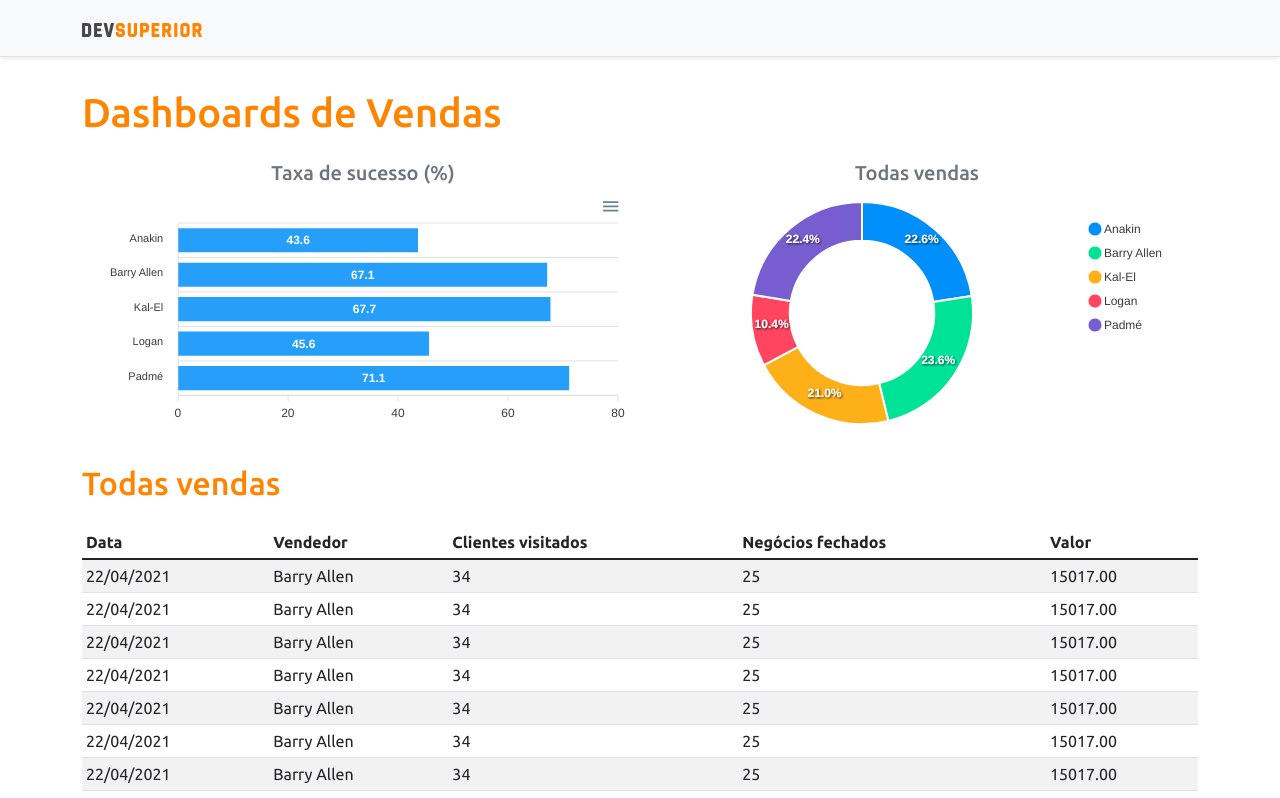
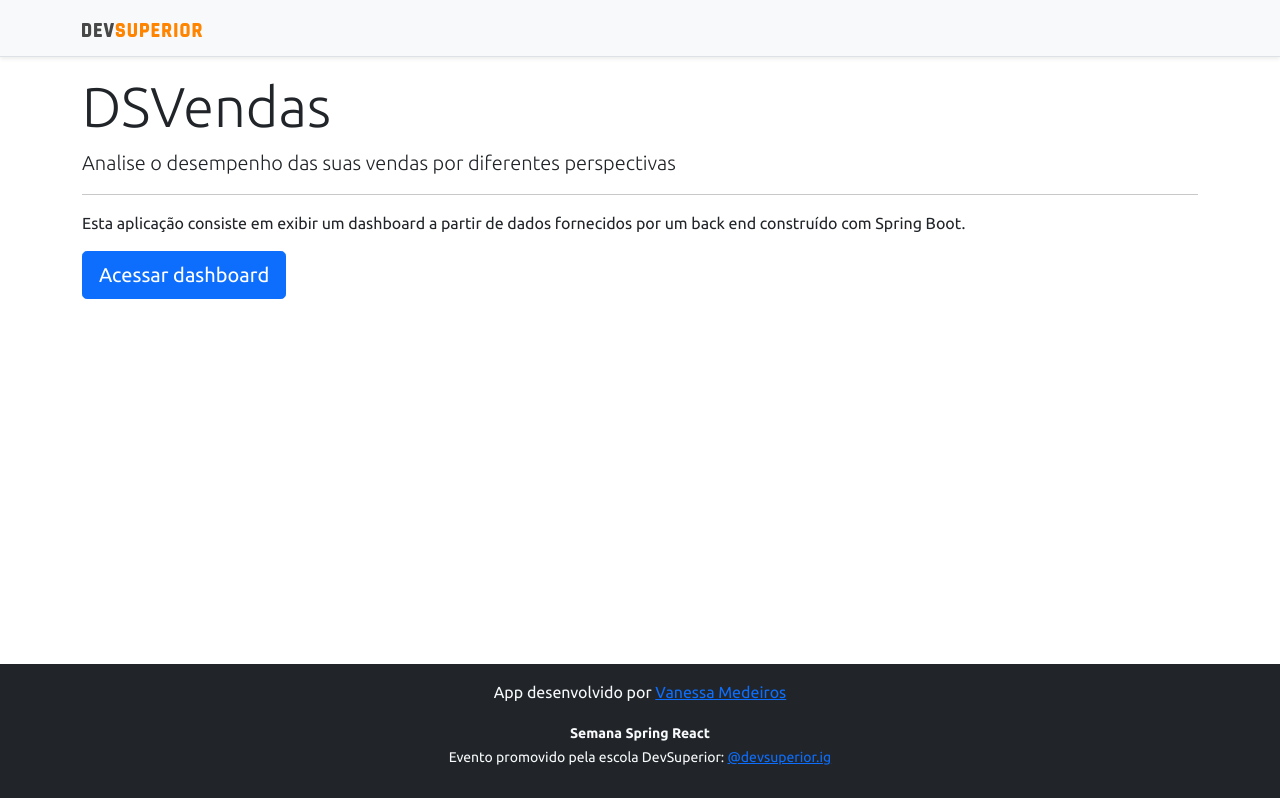
Before and after one commit to medeirosvan/projeto-sds3, a React (Create React App) app in the folder frontend/: page / in a window 1280 px wide. Shown: the top 798 px of the page. Built offline with nearby package versions, Linux system fonts and the light colour scheme.

Commit message:
First request

```diff
--- a/frontend/package.json
+++ b/frontend/package.json
@@ -12,10 +12,12 @@
     "@types/react": "^17.0.0",
     "@types/react-dom": "^17.0.0",
     "apexcharts": "^3.28.1",
+    "axios": "^0.21.4",
     "bootstrap": "^5.1.0",
     "react": "^17.0.2",
     "react-apexcharts": "^1.3.9",
     "react-dom": "^17.0.2",
+    "react-router-dom": "^5.3.0",
     "react-scripts": "4.0.3",
     "typescript": "^4.1.2",
     "web-vitals": "^1.0.1"
@@ -43,5 +45,8 @@
       "last 1 firefox version",
       "last 1 safari version"
     ]
+  },
+  "devDependencies": {
+    "@types/react-router-dom": "^5.1.8"
   }
 }
--- a/frontend/public/index.html
+++ b/frontend/public/index.html
@@ -7,7 +7,7 @@
     <meta name="theme-color" content="#000000" />
     <meta
       name="description"
-      content="Este app foi desenvolvida na Semana Spring React"
+      content="Este app foi desenvolvido na Semana Spring React"
     />
     <title>DsVendas</title>
   </head>
--- a/frontend/src/App.tsx
+++ b/frontend/src/App.tsx
@@ -1,33 +1,8 @@
-import BarChart from "components/BarChart/Index";
-import DataTable from "components/DataTable/Index";
-import DonutChart from "components/DonutChart/Index";
-import Footer from "components/Footer/Index";
-import NavBar from "components/NavBar";
+import Routes from "Routes";
 
 function App() {
   return (
-    <>
-      <NavBar />
-      <div className="container">
-        <h1 className="text-primary py-3">Dashboards de Vendas</h1>
-
-        <div className="row px-3" >
-          <div className="col-sm-6">
-            <h5 className="text-center text-secondary">Taxa de sucesso (%)</h5>
-            <BarChart />
-          </div>
-          <div className="col-sm-6">
-            <h5 className="text-center text-secondary">Todas vendas</h5>
-            <DonutChart />
-          </div>
-        </div>
-        <div className="py-3">
-          <h2 className="text-primary">Todas vendas</h2>
-        </div>
-        <DataTable />
-      </div>
-      <Footer />
-    </>
+    <Routes />
   );
 }
 
--- /dev/null
+++ b/frontend/src/Routes.tsx
@@ -0,0 +1,21 @@
+import Dashboard from 'pages/Dashboard';
+import Home from 'pages/Home';
+import { BrowserRouter, Route, Switch } from 'react-router-dom'
+
+const Routes = () => {
+    return (
+        <BrowserRouter>
+            <Switch>
+                <Route path="/" exact>
+                    <Home />
+                </Route>
+                <Route path="/dashboard" >
+                    <Dashboard />
+                </Route>
+
+            </Switch>
+        </BrowserRouter>
+    );
+}
+
+export default Routes;
--- a/frontend/src/components/DonutChart/Index.tsx
+++ b/frontend/src/components/DonutChart/Index.tsx
@@ -1,10 +1,33 @@
+import axios from 'axios';
 import Chart from 'react-apexcharts'
+import { SaleSum } from 'types/sale';
+import { BASE_URL } from 'utils/requests';
+
+type ChartData = {
+    labels: string[];
+    series: number[];
+}
 
 const DonutChart = () => {
-    const mockData = {
-        series: [477138, 499928, 444867, 220426, 473088],
-        labels: ['Anakin', 'Barry Allen', 'Kal-El', 'Logan', 'Padmé']
-    }
+
+    //FORMA ERRADA
+    let chartData : ChartData = { labels: [], series: [] };
+
+    axios.get(`${BASE_URL}/sales/amount-by-seller`)
+    .then(response => {
+        const data = response.data as SaleSum[];
+        const myLabels = data.map(x => x.name);
+        const mySeries = data.map(x => x.sum);
+        chartData = { labels: myLabels, series: mySeries }
+
+        console.log(chartData);
+    })
+    ;
+
+    //const mockData = {
+    //    series: [477138, 499928, 444867, 220426, 473088],
+    //    labels: ['Anakin', 'Barry Allen', 'Kal-El', 'Logan', 'Padmé']
+    //}
 
     const options = {
         legend: {
@@ -14,8 +37,8 @@
 
     return (
         <Chart
-            options={{ ...options, labels: mockData.labels}}
-            series={mockData.series}
+            options={{ ...options, labels: chartData.labels}}
+            series={chartData.series}
             type="donut"
             height="240"
         />
--- a/frontend/src/components/NavBar/index.tsx
+++ b/frontend/src/components/NavBar/index.tsx
@@ -1,11 +1,14 @@
 import ImgDsDark from 'assets/img/ds-dark.svg'
+import { Link } from 'react-router-dom';
 
 const NavBar = () => {
     return (
         <div className="d-flex flex-column flex-md-row align-items-center p-3 px-md-4 mb-3 bg-light border-bottom shadow-sm">
             <div className="container">
                 <nav className="my-2 my-md-0 mr-md-3">
-                    <img src={ImgDsDark} alt="DevSuperior" width="120" />
+                    <Link to="/">
+                        <img src={ImgDsDark} alt="DevSuperior" width="120" />
+                    </Link>
                 </nav>
             </div>
         </div>
--- /dev/null
+++ b/frontend/src/pages/Dashboard/index.tsx
@@ -0,0 +1,34 @@
+import BarChart from "components/BarChart/Index";
+import DataTable from "components/DataTable/Index";
+import DonutChart from "components/DonutChart/Index";
+import Footer from "components/Footer/Index";
+import NavBar from "components/NavBar";
+
+const Dashboard = () => {
+    return (
+        <>
+            <NavBar />
+            <div className="container">
+                <h1 className="text-primary py-3">Dashboards de Vendas</h1>
+
+                <div className="row px-3" >
+                    <div className="col-sm-6">
+                        <h5 className="text-center text-secondary">Taxa de sucesso (%)</h5>
+                        <BarChart />
+                    </div>
+                    <div className="col-sm-6">
+                        <h5 className="text-center text-secondary">Todas vendas</h5>
+                        <DonutChart />
+                    </div>
+                </div>
+                <div className="py-3">
+                    <h2 className="text-primary">Todas vendas</h2>
+                </div>
+                <DataTable />
+            </div>
+            <Footer />
+        </>
+    );
+}
+
+export default Dashboard;
--- /dev/null
+++ b/frontend/src/pages/Home/index.tsx
@@ -0,0 +1,25 @@
+import Footer from "components/Footer/Index";
+import NavBar from "components/NavBar";
+import { Link } from "react-router-dom";
+
+const Home = () => {
+    return (
+        <>
+            <NavBar />
+            <div className="container">
+                <div className="jumbotron">
+                    <h1 className="display-4">DSVendas</h1>
+                    <p className="lead">Analise o desempenho das suas vendas por diferentes perspectivas</p>
+                    <hr />
+                    <p>Esta aplicação consiste em exibir um dashboard a partir de dados fornecidos por um back end construído com Spring Boot.</p>
+                    <Link className="btn btn-primary btn-lg" to="/dashboard">
+                        Acessar dashboard
+                    </Link>
+                </div>
+            </div>
+            <Footer />
+        </>
+    );
+}
+
+export default Home;
--- /dev/null
+++ b/frontend/src/types/sale.ts
@@ -0,0 +1,4 @@
+export type SaleSum = {
+        sum: number,
+        name: string
+    }
--- /dev/null
+++ b/frontend/src/utils/requests.ts
@@ -0,0 +1 @@
+export const BASE_URL='http://localhost:9090'
```
Also changed, not shown: 1 other file (tests, documents, lock files or other folders).
